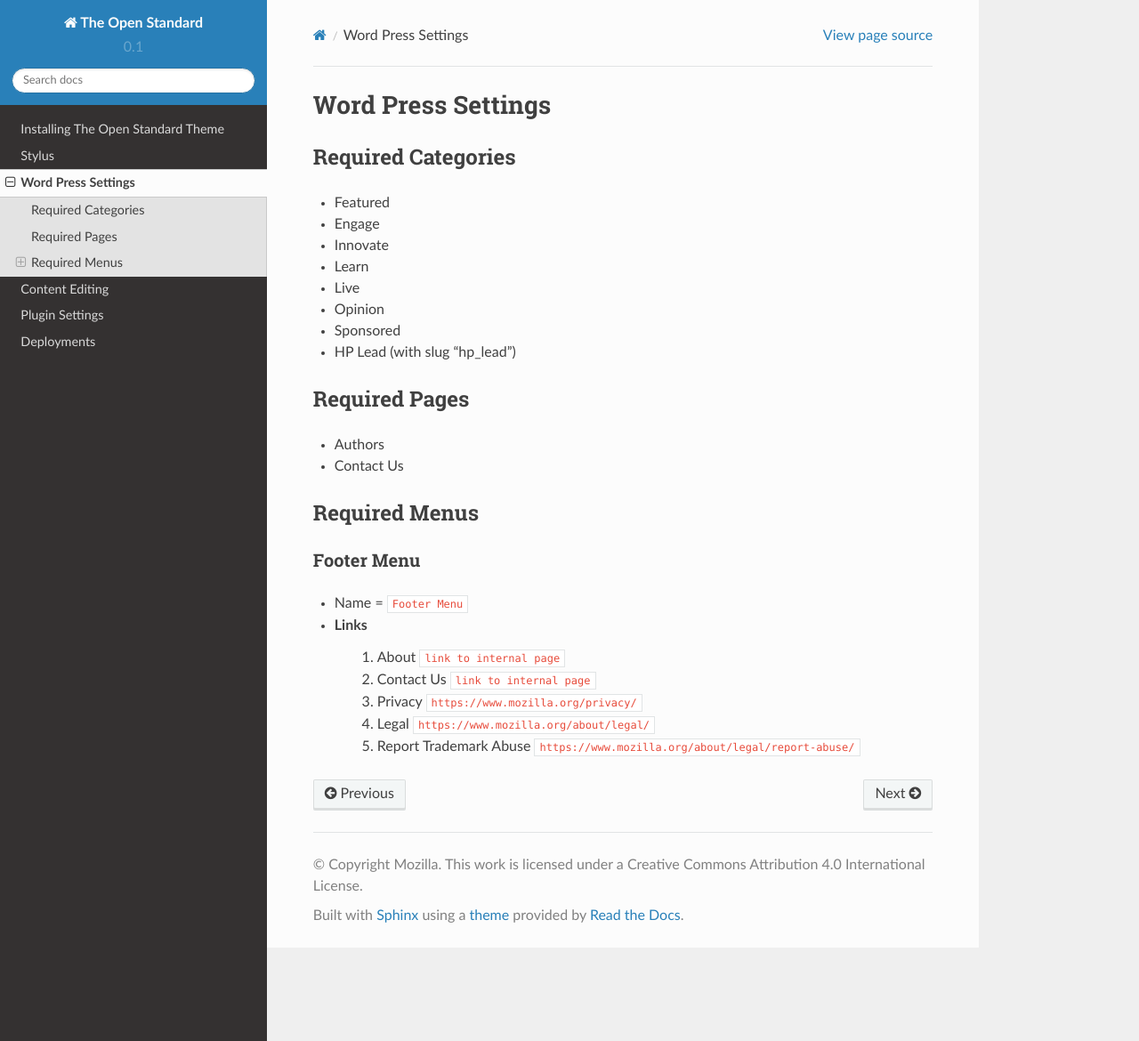
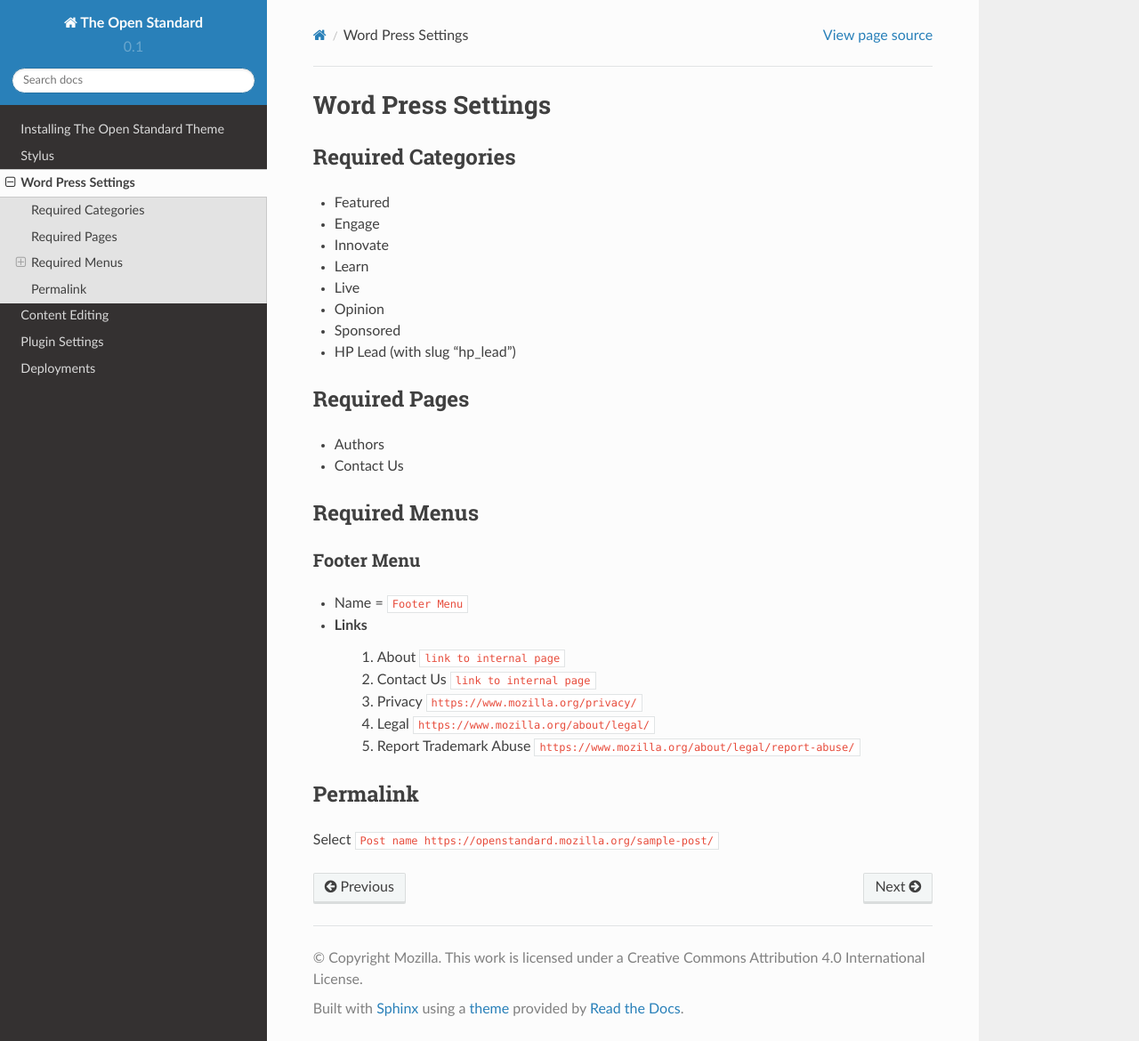
Before and after one commit to mozilla/theopenstandard, a Sphinx documentation site: the page built from docs/wpsettings.rst, in a window 1280 px wide and 1170 px high. Shown: the whole window at 89% size. Built offline with Sphinx 7.4.7 and the Read the Docs theme 2.0.0, drawn with Linux system fonts in a browser that asks for light colours.

Commit message:
Update wpsettings.rst

```diff
--- a/docs/wpsettings.rst
+++ b/docs/wpsettings.rst
@@ -36,3 +36,7 @@ Footer Menu
     3. Privacy ``https://www.mozilla.org/privacy/``
     4. Legal ``https://www.mozilla.org/about/legal/``
     5. Report Trademark Abuse ``https://www.mozilla.org/about/legal/report-abuse/``
+
+Permalink
+--------------
+Select ``Post name https://openstandard.mozilla.org/sample-post/``
```
